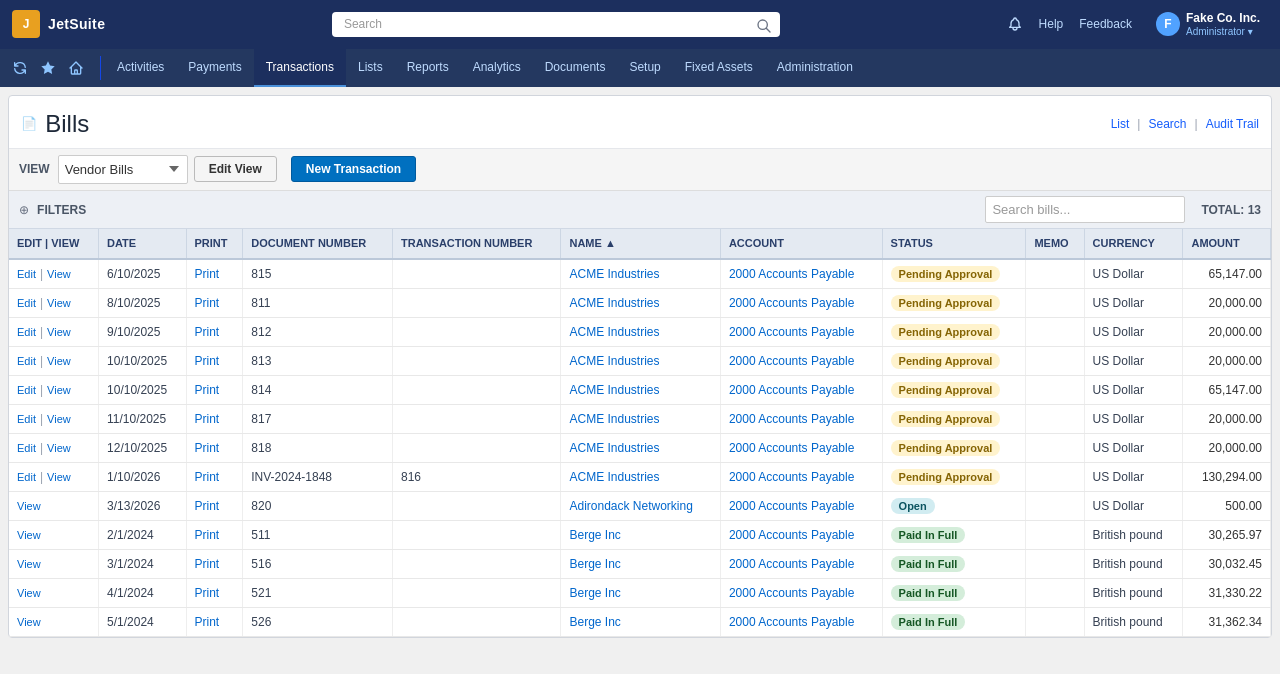
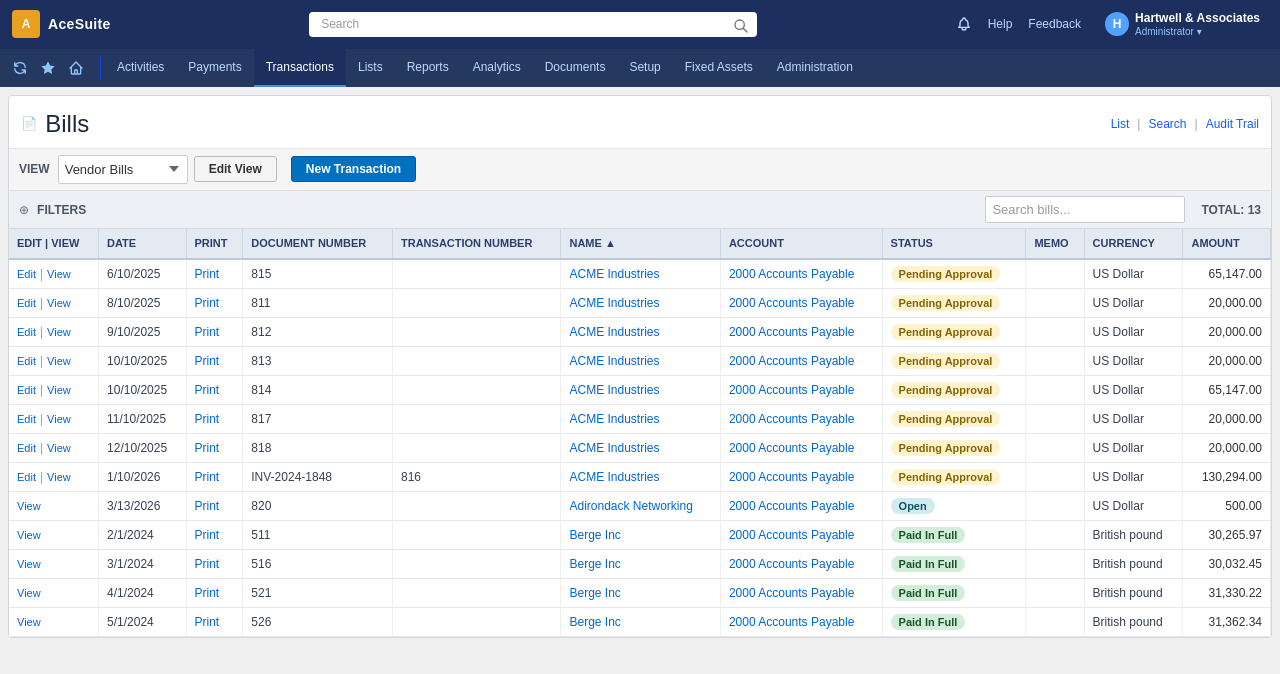
Before and after one commit to VIBES1997/company-portal, a Next.js app: page /bills in a window 1280 px wide. Shown: the top 674 px of the page. Built offline with nearby package versions, Linux system fonts and the light colour scheme.

Commit message:
Rebrand to AceSuite, professional company names in switcher

```diff
--- a/app/layout.tsx
+++ b/app/layout.tsx
@@ -3,8 +3,8 @@ import "./globals.css";
 import TopNav from "@/components/TopNav";
 
 export const metadata: Metadata = {
-  title: "JetSuite",
-  description: "JetSuite — Finance & Operations Portal",
+  title: "AceSuite",
+  description: "AceSuite — Finance & Operations Portal",
 };
 
 export default function RootLayout({ children }: { children: React.ReactNode }) {
--- a/components/TopNav.tsx
+++ b/components/TopNav.tsx
@@ -17,11 +17,11 @@ const NAV_ITEMS = [
 ];
 
 const COMPANIES = [
-  "Fake Co. Inc.",
-  "Totally Real Ltd.",
-  "Not A Company LLC",
-  "Placeholder Corp",
-  "Test Industries",
+  "Hartwell & Associates",
+  "Pinnacle Global Ltd.",
+  "Crestwood Capital Group",
+  "Northgate Solutions Inc.",
+  "Sterling Bridge Holdings",
 ];
 
 export default function TopNav() {
@@ -39,10 +39,10 @@ export default function TopNav() {
         {/* Logo */}
         <Link href="/" className="flex items-center gap-2 shrink-0">
           <div className="w-7 h-7 rounded flex items-center justify-center" style={{ background: "#e8a020" }}>
-            <span className="text-white font-bold text-xs">J</span>
+            <span className="text-white font-bold text-xs">A</span>
           </div>
           <div className="leading-tight">
-            <span className="text-white font-bold text-sm tracking-wide">JetSuite</span>
+            <span className="text-white font-bold text-sm tracking-wide">AceSuite</span>
           </div>
         </Link>
 
```
